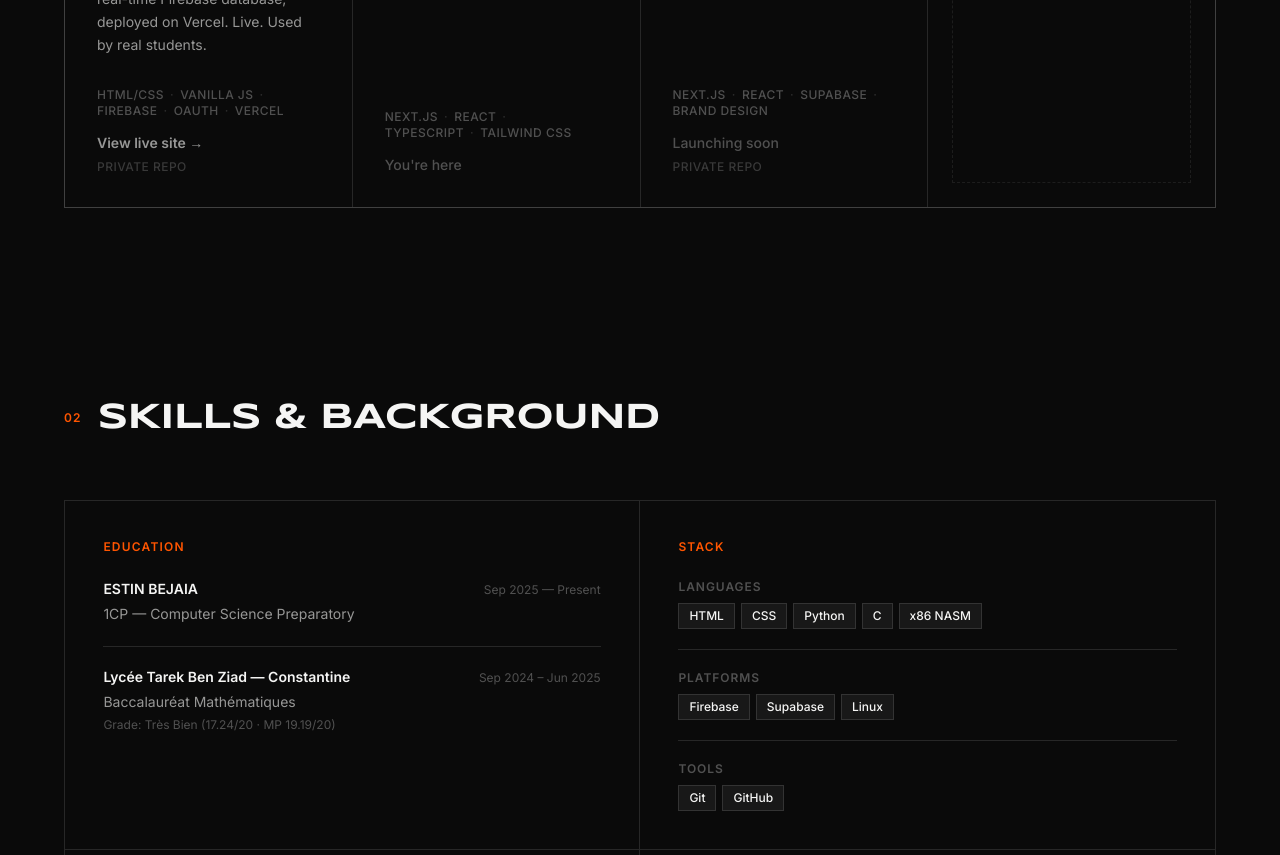
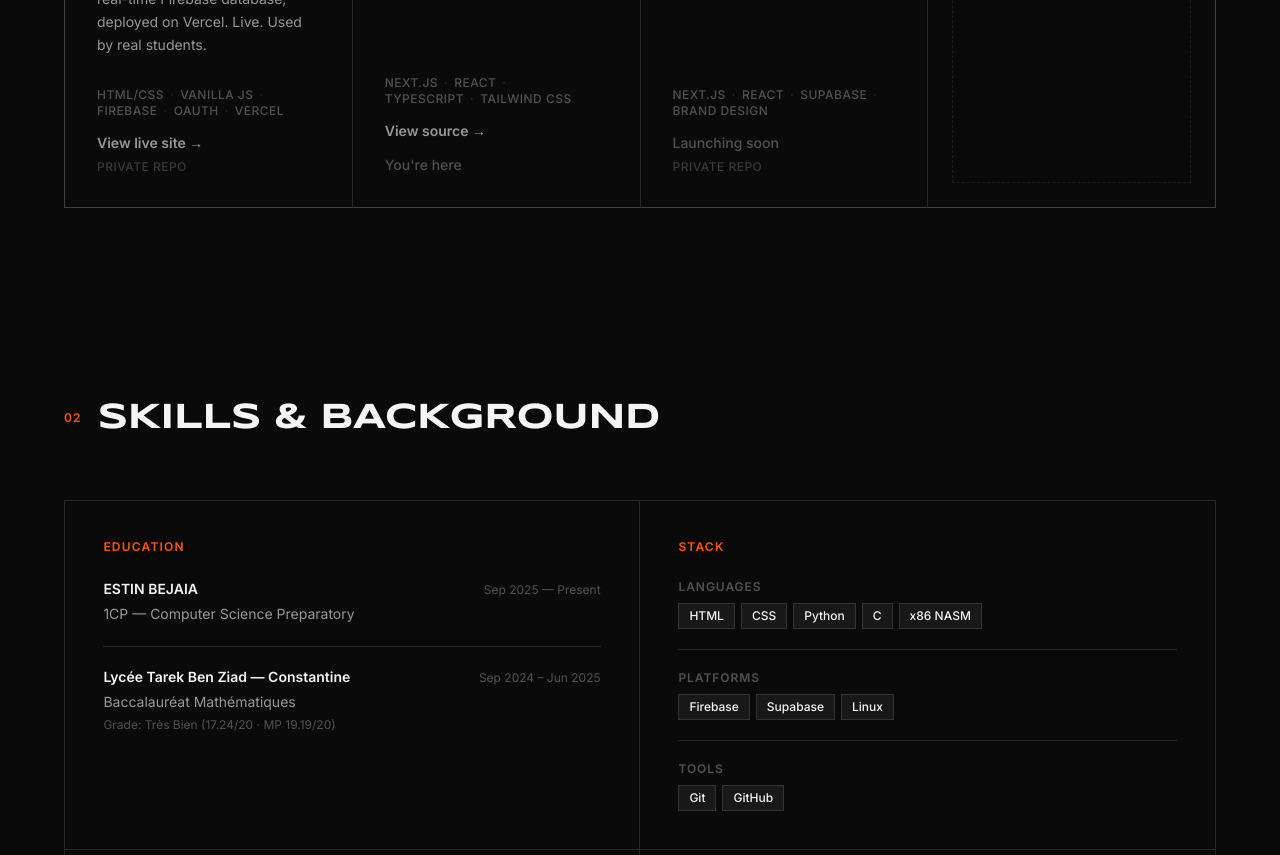
Before and after one commit to aynxitis/aynx, a Next.js app: page / in a window 1280 px wide. Shown: the part 1280-2135 px from the top of the page. Built offline with nearby package versions, Linux system fonts and the light colour scheme.

Commit message:
docs: add README and public repo link

```diff
--- a/data/projects.ts
+++ b/data/projects.ts
@@ -30,6 +30,8 @@ export const projects: Project[] = [
       "Designed and built from scratch with Next.js 16 and React 19. Server-rendered, fully typed with TypeScript, custom contact form with Resend email integration, and a responsive design system.",
     ],
     stack: ["Next.js", "React", "TypeScript", "Tailwind CSS"],
+    link: "https://github.com/aynxitis/AYNX",
+    linkLabel: "View source →",
     disabled: true,
     disabledLabel: "You're here",
   },
```
Also changed, not shown: 1 other file (tests, documents, lock files or other folders).
